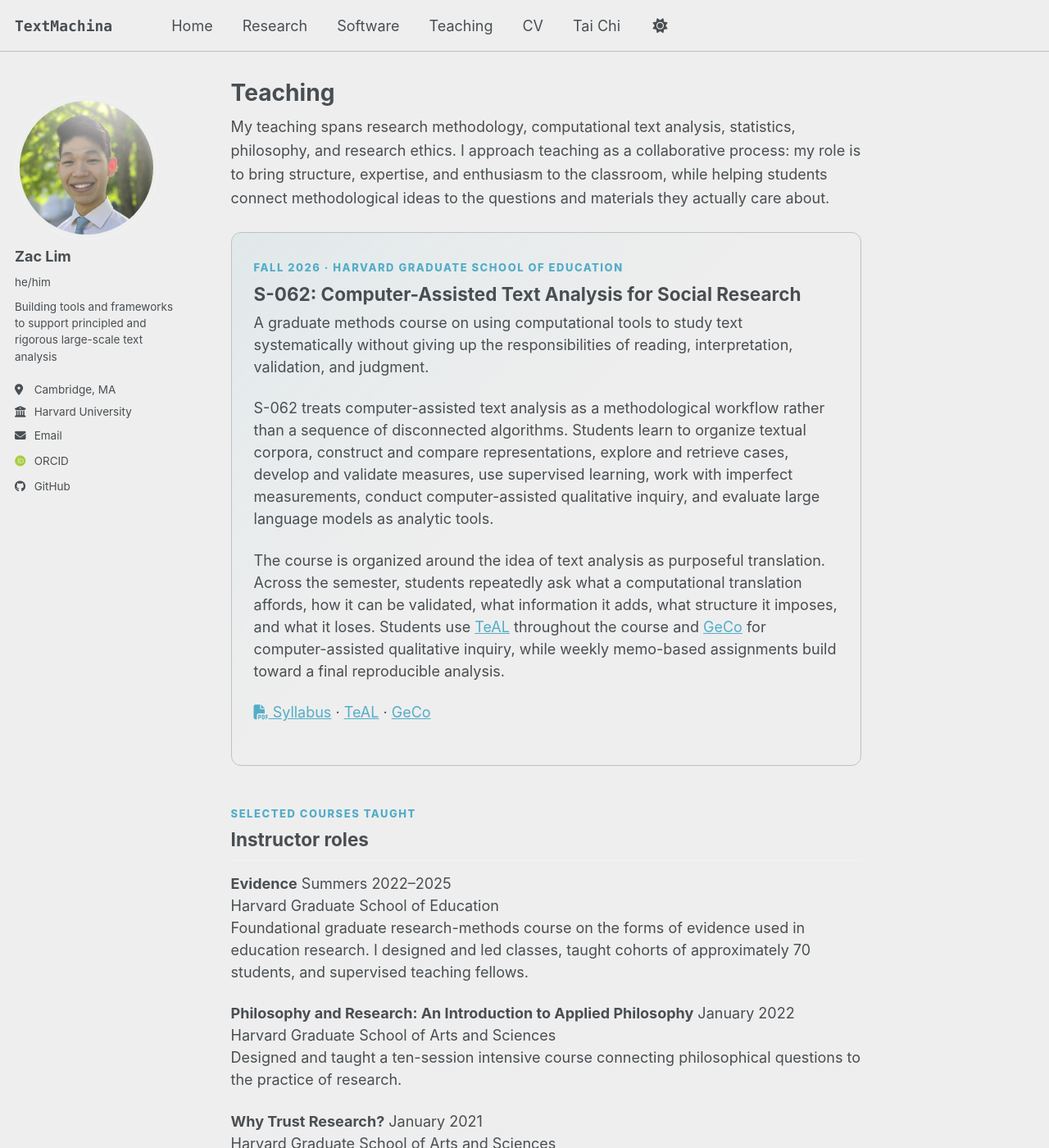
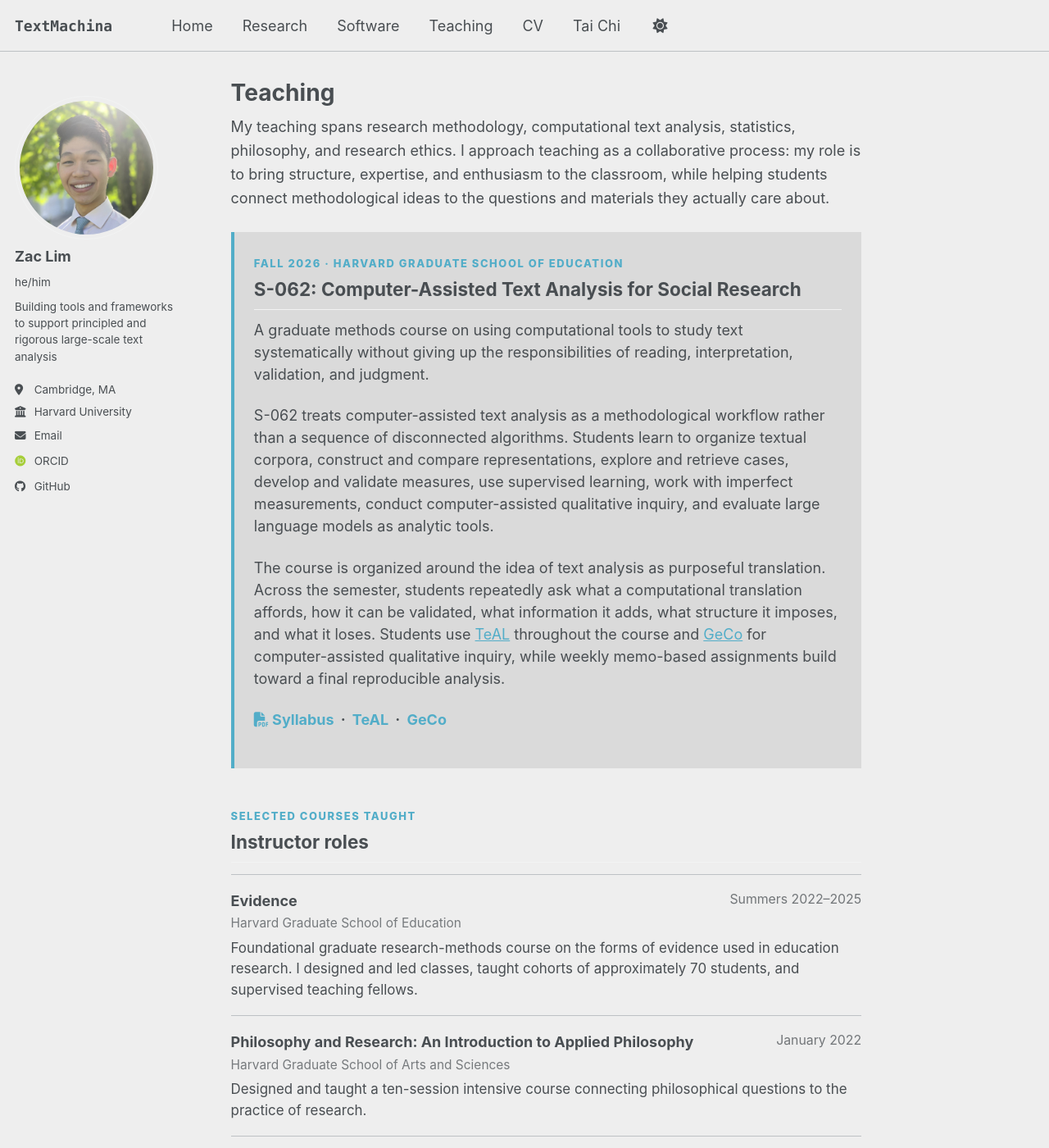
Before and after one commit to zacthinks/zacthinks.github.io, a Jekyll site: the page built from _pages/teaching.html, in a window 1280 px wide and 1400 px high. Shown: the whole window at 82% size. Built offline with Jekyll 4.4.1, drawn with Linux system fonts in a browser that asks for light colours; some web fonts are replaced; a script bundle is joined from its source files by our own code; library files that are not in the unit come from our copies.

Commit message:
Simplify Teaching page styling

```diff
--- a/assets/css/main.scss
+++ b/assets/css/main.scss
@@ -772,8 +772,6 @@
   margin-top: 0;
 }
 
-
-
 /* Teaching page */
 .teaching-intro {
   max-width: 56rem;
@@ -783,18 +781,15 @@
 
 .teaching-feature {
   margin: 1.5rem 0 2.4rem;
-  padding: 1.5rem;
-  border: 1px solid var(--global-dark-border-color);
-  border-radius: 12px;
-  background:
-    linear-gradient(135deg, color-mix(in srgb, var(--global-link-color) 8%, transparent), transparent 45%),
-    var(--global-bg-color);
+  padding: 1.25rem 1.35rem;
+  border-left: 4px solid var(--global-link-color);
+  background: var(--details-summary-bg);
 }
 
 .teaching-feature__eyebrow,
 .teaching-section__kicker {
   display: inline-block;
-  margin-bottom: 0.45rem;
+  margin-bottom: 0.4rem;
   font-family: $sans-serif;
   font-size: 0.72em;
   font-weight: 800;
@@ -802,39 +797,27 @@
   color: var(--global-link-color);
 }
 
-.teaching-feature h2 {
-  margin: 0 0 0.45rem;
-  padding: 0;
-  border: 0;
+.teaching-feature h2,
+.teaching-section__heading h2 {
+  margin-top: 0;
 }
 
-.teaching-feature__lead {
-  max-width: 52rem;
-  margin-bottom: 1rem;
-  font-size: 1em;
-  line-height: 1.55;
+.teaching-feature p {
+  max-width: 58rem;
 }
 
-.teaching-actions,
-.teaching-badges {
+.teaching-feature__links {
   display: flex;
   flex-wrap: wrap;
-  gap: 0.55rem;
+  gap: 0.45rem;
+  align-items: center;
+  margin-bottom: 0;
+  font-family: $sans-serif;
+  font-weight: 650;
 }
 
-.teaching-badges {
-  margin-top: 0.9rem;
-  font-family: $sans-serif;
-  font-size: 0.83em;
-}
-
-.teaching-badges span {
-  display: inline-flex;
-  align-items: center;
-  gap: 0.35rem;
-  padding: 0.3rem 0.52rem;
-  border-radius: 999px;
-  background: var(--details-summary-bg);
+.teaching-feature__links a {
+  text-decoration: none;
 }
 
 .teaching-section {
@@ -842,138 +825,59 @@
 }
 
 .teaching-section__heading {
-  margin-bottom: 0.8rem;
+  margin-bottom: 0.75rem;
 }
 
-.teaching-section__heading h2 {
-  margin-top: 0;
-}
-
-.teaching-principles {
-  display: grid;
-  grid-template-columns: repeat(2, minmax(0, 1fr));
-  gap: 0.85rem;
-  margin-top: 1rem;
-}
-
-.teaching-principle {
-  padding: 1rem;
-  border: 1px solid var(--global-dark-border-color);
-  border-radius: 10px;
-  background: var(--global-bg-color);
-}
-
-.teaching-principle > i {
-  margin-bottom: 0.6rem;
-  font-size: 1.2em;
-  color: var(--global-link-color);
-}
-
-.teaching-principle strong,
-.teaching-principle span {
-  display: block;
-}
-
-.teaching-principle strong {
-  margin-bottom: 0.3rem;
-}
-
-.teaching-principle span {
-  font-size: 0.9em;
-  line-height: 1.45;
-}
-
-.teaching-arc {
-  display: grid;
-  grid-template-columns: repeat(2, minmax(0, 1fr));
-  gap: 0.85rem;
-}
-
-.teaching-arc__item {
-  display: flex;
-  gap: 0.8rem;
-  padding: 1rem;
-  border: 1px solid var(--global-dark-border-color);
-  border-radius: 10px;
-}
-
-.teaching-arc__number {
-  display: flex;
-  width: 2rem;
-  height: 2rem;
-  flex: 0 0 2rem;
-  align-items: center;
-  justify-content: center;
-  border-radius: 999px;
-  background: var(--global-link-color);
-  color: #fff;
-  font-family: $sans-serif;
-  font-weight: 800;
-}
-
-.teaching-arc__item strong {
-  display: block;
-  margin-bottom: 0.25rem;
-}
-
-.teaching-arc__item p {
-  margin: 0;
-  font-size: 0.9em;
-  line-height: 1.45;
-}
-
-.teaching-history {
+.teaching-course-list {
   border-top: 1px solid var(--global-dark-border-color);
 }
 
-.teaching-history__item {
-  padding: 0.9rem 0;
+.teaching-course {
+  padding: 1rem 0;
   border-bottom: 1px solid var(--global-dark-border-color);
 }
 
-.teaching-history__title {
+.teaching-course__top {
+  display: flex;
+  justify-content: space-between;
+  gap: 1rem;
   font-family: $sans-serif;
+}
+
+.teaching-course__top strong {
   font-weight: 700;
 }
 
-.teaching-history__meta {
-  margin-top: 0.12rem;
+.teaching-course__top span {
+  flex: 0 0 auto;
+  font-size: 0.88em;
+  opacity: 0.75;
+}
+
+.teaching-course__institution {
+  margin-top: 0.15rem;
   font-family: $sans-serif;
-  font-size: 0.83em;
+  font-size: 0.86em;
   opacity: 0.72;
 }
 
-.teaching-history__item p {
+.teaching-course p {
   margin: 0.35rem 0 0;
-  font-size: 0.92em;
+  font-size: 0.94em;
   line-height: 1.5;
 }
 
-.teaching-cv-link {
-  margin-top: 1rem;
-  font-family: $sans-serif;
-  font-weight: 650;
-}
-
-.teaching-cv-link a {
-  text-decoration: none;
-}
-
-@media (max-width: 700px) {
-  .teaching-principles,
-  .teaching-arc {
-    grid-template-columns: 1fr;
+@media (max-width: 650px) {
+  .teaching-feature {
+    padding: 1rem;
   }
 
-  .teaching-feature {
-    padding: 1.2rem;
+  .teaching-course__top {
+    display: block;
   }
 
-  .teaching-actions {
-    flex-direction: column;
-  }
-
-  .teaching-actions .teal-button {
-    justify-content: center;
+  .teaching-course__top span {
+    display: block;
+    margin-top: 0.2rem;
   }
 }
```
